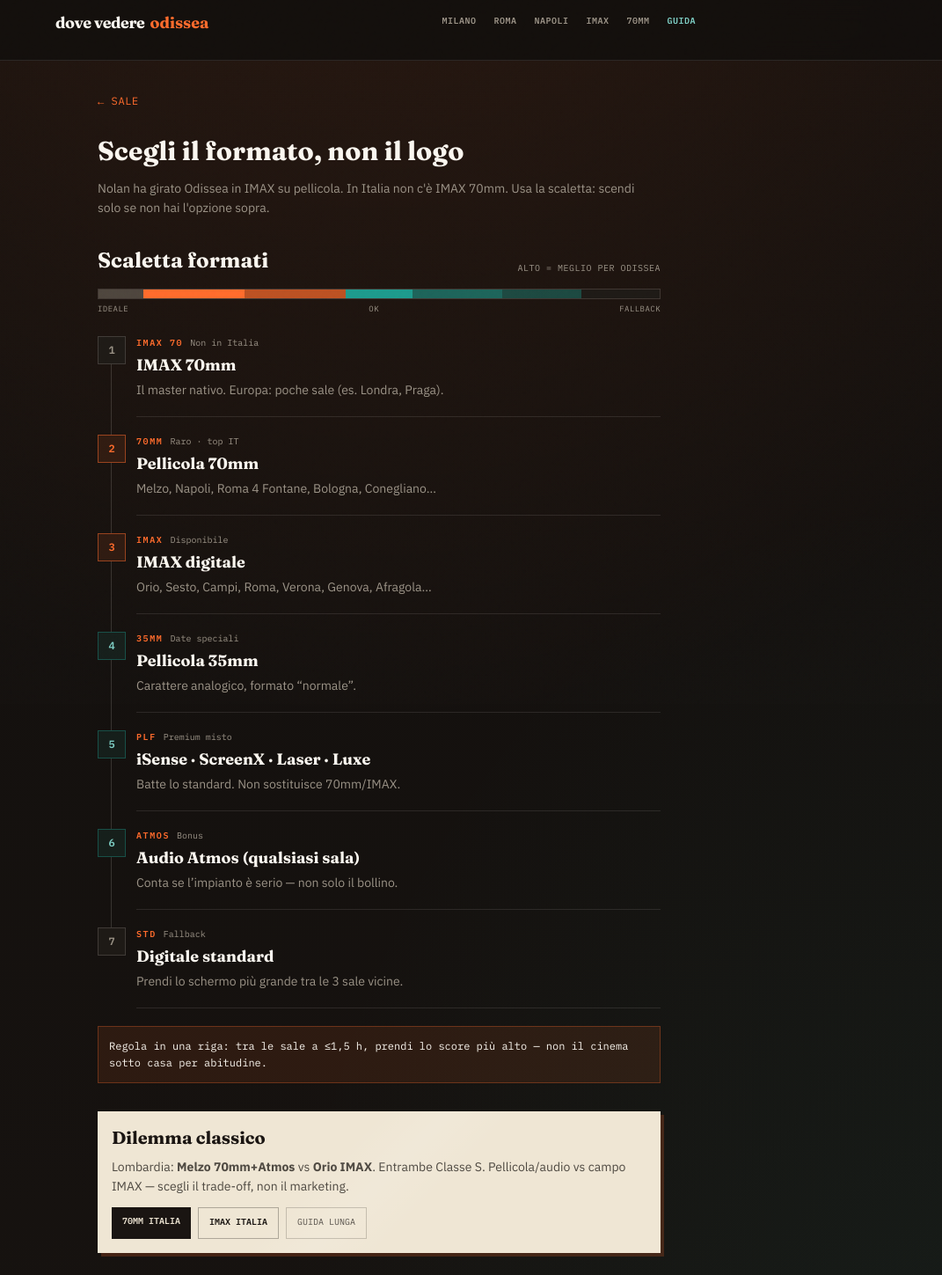
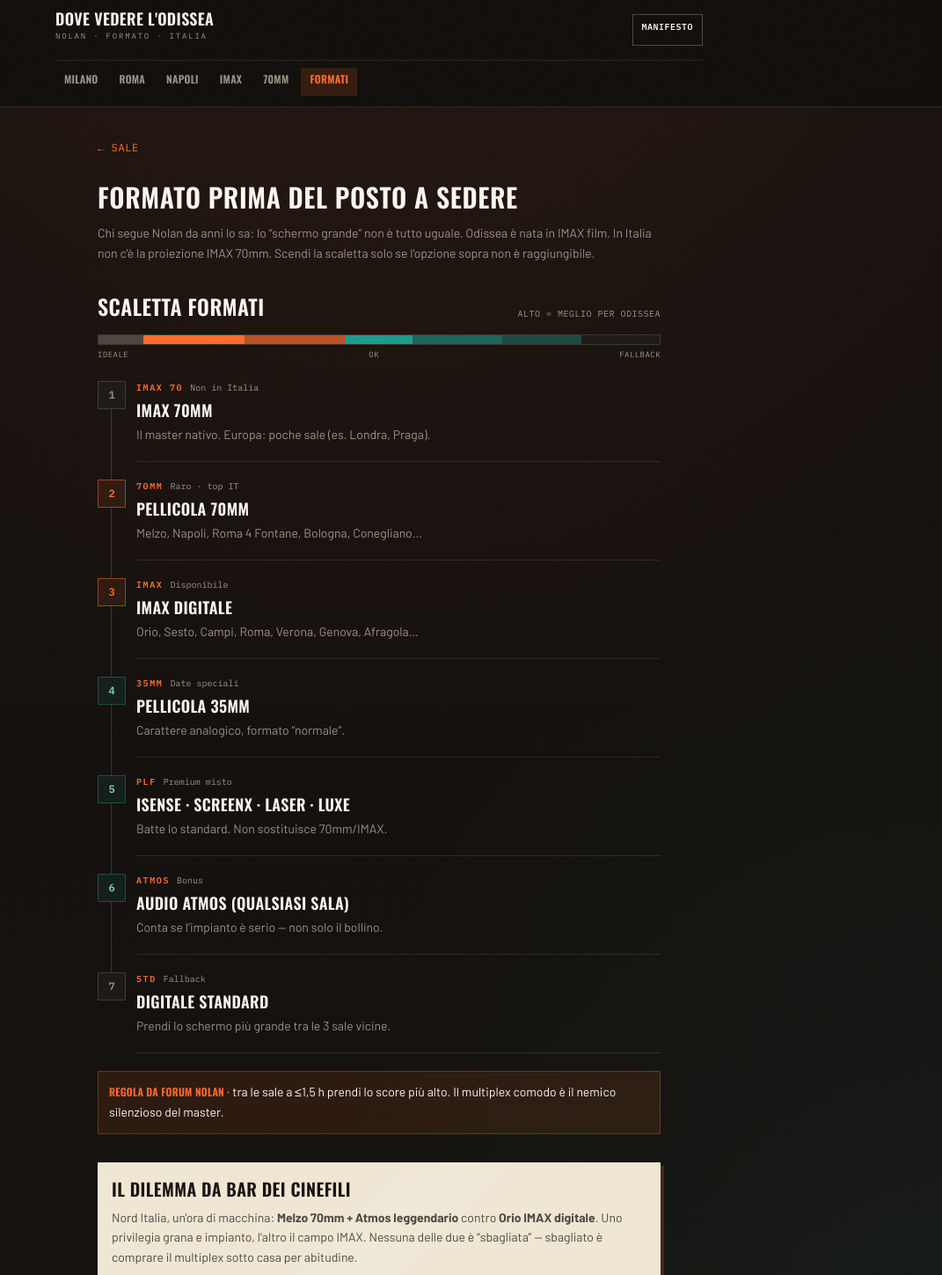
Before and after one commit to raffica93/odissy, a React (Vite) app: page /guida-formati in a window 1280 px wide. Shown: the top 1449 px of the page at 88% size, without its empty margins (209-1280 px from the left). Built offline with nearby package versions, Linux system fonts and the light colour scheme.

Commit message:
style: spartan Oswald/Barlow type, cinephile Nolan copy, header brand

```diff
--- a/index.html
+++ b/index.html
@@ -37,9 +37,10 @@
     <link rel="preconnect" href="https://fonts.googleapis.com" />
     <link rel="preconnect" href="https://fonts.gstatic.com" crossorigin />
     <link
-      href="https://fonts.googleapis.com/css2?family=Fraunces:opsz,wght@9..144,500;9..144,700;9..144,800&family=IBM+Plex+Mono:wght@400;500;600&family=IBM+Plex+Sans:wght@400;500;600;700&display=swap"
+      href="https://fonts.googleapis.com/css2?family=Barlow:wght@400;500;600;700&family=IBM+Plex+Mono:wght@400;500;600&family=Oswald:wght@500;600;700&display=swap"
       rel="stylesheet"
     />
+
   </head>
   <body>
     <div id="root"></div>
--- a/src/components/FormatGuide.tsx
+++ b/src/components/FormatGuide.tsx
@@ -21,35 +21,38 @@
         </Link>
       )}
 
-      <h1 className="font-display mt-4 text-3xl font-bold leading-tight text-chalk">
-        Scegli il formato, non il logo
+      <h1 className="font-display mt-4 text-3xl tracking-[0.04em] text-chalk">
+        Formato prima del posto a sedere
       </h1>
       <p className="mt-3 text-sm leading-relaxed text-dust">
-        Nolan ha girato Odissea in IMAX su pellicola. In Italia non c&apos;è IMAX
-        70mm. Usa la scaletta: scendi solo se non hai l&apos;opzione sopra.
+        Chi segue Nolan da anni lo sa: lo “schermo grande” non è tutto uguale.
+        Odissea è nata in IMAX film. In Italia non c&apos;è la proiezione IMAX
+        70mm. Scendi la scaletta solo se l&apos;opzione sopra non è raggiungibile.
       </p>
 
       <FormatLadder />
 
       <div className="ticket-surface mt-8 p-4 shadow-[4px_4px_0_#ff6b2c33]">
-        <h2 className="font-display text-xl font-bold text-ink">
-          Dilemma classico
+        <h2 className="font-display text-xl tracking-[0.06em] text-ink">
+          Il dilemma da bar dei cinefili
         </h2>
         <p className="mt-2 text-sm leading-relaxed text-ink/75">
-          Lombardia: <strong>Melzo 70mm+Atmos</strong> vs{' '}
-          <strong>Orio IMAX</strong>. Entrambe Classe S. Pellicola/audio vs
-          campo IMAX — scegli il trade-off, non il marketing.
+          Nord Italia, un&apos;ora di macchina:{' '}
+          <strong>Melzo 70mm + Atmos leggendario</strong> contro{' '}
+          <strong>Orio IMAX digitale</strong>. Uno privilegia grana e impianto,
+          l&apos;altro il campo IMAX. Nessuna delle due è “sbagliata” — sbagliato
+          è comprare il multiplex sotto casa per abitudine.
         </p>
         <div className="mt-3 flex flex-wrap gap-2">
           <Link
             to="/70mm-italia"
-            className="min-h-9 bg-ink px-3 py-2 font-mono text-[10px] font-semibold uppercase text-ticket"
+            className="min-h-9 bg-ink px-3 py-2 font-display text-[11px] tracking-[0.12em] text-ticket"
           >
             70mm Italia
           </Link>
           <Link
             to="/imax-italia"
-            className="min-h-9 border border-ink/30 px-3 py-2 font-mono text-[10px] font-semibold uppercase text-ink"
+            className="min-h-9 border border-ink/30 px-3 py-2 font-display text-[11px] tracking-[0.12em] text-ink"
           >
             IMAX Italia
           </Link>
@@ -57,14 +60,14 @@
             to="/come-scegliere-sala-nolan"
             className="min-h-9 border border-ink/20 px-3 py-2 font-mono text-[10px] uppercase text-ink/70"
           >
-            Guida lunga
+            Manifesto lungo
           </Link>
         </div>
       </div>
 
       <p className="mt-6 font-mono text-[10px] leading-relaxed text-dust/80">
-        Non ufficiale · non affiliato · verifica sempre il cartellone dello
-        spettacolo.
+        Non ufficiale · non affiliato · apri il cartellone e leggi il formato
+        dello spettacolo, non solo il nome della sala.
       </p>
     </article>
   )
--- a/src/components/FormatLadder.tsx
+++ b/src/components/FormatLadder.tsx
@@ -133,10 +133,14 @@
         ))}
       </ol>
 
-      <p className="border border-lamp/30 bg-lamp/10 p-3 font-mono text-xs leading-relaxed text-chalk">
-        Regola in una riga: tra le sale a ≤1,5 h, prendi lo score più alto — non
-        il cinema sotto casa per abitudine.
+      <p className="border border-lamp/30 bg-lamp/10 p-3 text-sm leading-relaxed text-chalk">
+        <span className="font-display text-[12px] tracking-[0.12em] text-lamp">
+          Regola da forum Nolan ·{' '}
+        </span>
+        tra le sale a ≤1,5 h prendi lo score più alto. Il multiplex comodo è il
+        nemico silenzioso del master.
       </p>
+
     </section>
   )
 }
--- a/src/components/HeroMark.tsx
+++ b/src/components/HeroMark.tsx
@@ -48,18 +48,19 @@
       {/* ticket perforation line */}
       <line x1="72" y1="42" x2="72" y2="118" stroke="#1a1512" strokeWidth="1" strokeDasharray="3 4" opacity="0.35" />
       {/* ticket text marks */}
-      <text x="82" y="58" fill="#1a1512" fontFamily="IBM Plex Mono, monospace" fontSize="9" fontWeight="600" letterSpacing="1.5">
+      <text x="82" y="58" fill="#1a1512" fontFamily="Oswald, sans-serif" fontSize="10" fontWeight="600" letterSpacing="2">
         ADMIT ONE
       </text>
-      <text x="82" y="78" fill="#ff6b2c" fontFamily="Georgia, serif" fontSize="16" fontWeight="700">
+      <text x="82" y="78" fill="#ff6b2c" fontFamily="Oswald, sans-serif" fontSize="18" fontWeight="700" letterSpacing="1">
         ODISSEA
       </text>
-      <text x="82" y="96" fill="#1a1512" fontFamily="IBM Plex Mono, monospace" fontSize="8" opacity="0.7">
-        SCEGLI LA SALA
+      <text x="82" y="96" fill="#1a1512" fontFamily="Oswald, sans-serif" fontSize="9" letterSpacing="1.5" opacity="0.85">
+        SCEGLI IL FORMATO
       </text>
       <text x="82" y="112" fill="#1d9a8c" fontFamily="IBM Plex Mono, monospace" fontSize="7" letterSpacing="1">
         IMAX · 70mm · ATMOS
       </text>
+
       {/* stub notch */}
       <circle cx="176" cy="70" r="7" fill="#120f0d" />
       <circle cx="176" cy="70" r="4" fill="none" stroke="#efe6d4" strokeWidth="1" />
--- a/src/components/SiteFooter.tsx
+++ b/src/components/SiteFooter.tsx
@@ -34,9 +34,11 @@
         </Link>
       </nav>
       <p>
-        Guida indipendente · non affiliata a Universal, IMAX o circuiti · voti
-        editoriali · controlla sempre formato e orari sul sito del cinema
+        dove vedere l&apos;odissea · guida da sala, non da streaming · non
+        affiliata a Universal / IMAX / circuiti · verifica sempre il formato sul
+        biglietto
       </p>
+
 
       <p>
         <a
--- a/src/components/SiteHeader.tsx
+++ b/src/components/SiteHeader.tsx
@@ -10,22 +10,43 @@
 
 export function SiteHeader() {
   return (
-    <header className="sticky top-0 z-40 border-b border-chalk/10 bg-void/90 backdrop-blur-md">
-      <div className="mx-auto flex max-w-3xl items-center justify-between gap-2 px-4 py-3">
-        <Link to="/" className="flex min-h-11 items-baseline gap-1.5 shrink-0">
-          <span className="font-display text-lg font-bold tracking-tight text-chalk">
-            dove vedere
-          </span>
-          <span className="font-display text-lg font-bold text-lamp">odissea</span>
-        </Link>
-        <nav className="flex items-center gap-1 overflow-x-auto [-ms-overflow-style:none] [scrollbar-width:none] [&::-webkit-scrollbar]:hidden">
+    <header className="sticky top-0 z-40 border-b border-chalk/10 bg-void/95 backdrop-blur-md">
+      <div className="mx-auto max-w-3xl px-4 py-3">
+        <div className="flex items-center justify-between gap-3">
+          <Link to="/" className="min-h-11 min-w-0 shrink">
+            <span className="font-display block text-[15px] leading-none tracking-[0.06em] text-chalk sm:text-lg">
+              dove vedere l&apos;odissea
+            </span>
+            <span className="mt-1 block font-mono text-[9px] uppercase tracking-[0.2em] text-dust">
+              nolan · formato · italia
+            </span>
+          </Link>
+          <NavLink
+            to="/come-scegliere-sala-nolan"
+            className={({ isActive }) =>
+              `min-h-9 shrink-0 border px-2.5 py-1.5 font-mono text-[10px] font-semibold uppercase tracking-wider ${
+                isActive
+                  ? 'border-lamp bg-lamp text-void'
+                  : 'border-chalk/25 text-chalk hover:border-lamp'
+              }`
+            }
+          >
+            Manifesto
+          </NavLink>
+        </div>
+        <nav
+          className="mt-3 flex items-center gap-1 overflow-x-auto border-t border-chalk/10 pt-2 [-ms-overflow-style:none] [scrollbar-width:none] [&::-webkit-scrollbar]:hidden"
+          aria-label="Città e formati"
+        >
           {nav.map((n) => (
             <NavLink
               key={n.to}
               to={n.to}
               className={({ isActive }) =>
-                `min-h-9 shrink-0 px-2 font-mono text-[10px] font-semibold uppercase tracking-wider ${
-                  isActive ? 'text-lamp' : 'text-dust hover:text-chalk'
+                `min-h-8 shrink-0 px-2.5 py-1 font-display text-[12px] tracking-[0.12em] ${
+                  isActive
+                    ? 'bg-lamp/15 text-lamp'
+                    : 'text-dust hover:text-chalk'
                 }`
               }
             >
@@ -33,14 +54,14 @@
             </NavLink>
           ))}
           <NavLink
-            to="/come-scegliere-sala-nolan"
+            to="/guida-formati"
             className={({ isActive }) =>
-              `min-h-9 shrink-0 px-2 font-mono text-[10px] font-semibold uppercase tracking-wider ${
-                isActive ? 'text-lamp' : 'text-tide-soft hover:text-chalk'
+              `min-h-8 shrink-0 px-2.5 py-1 font-display text-[12px] tracking-[0.12em] ${
+                isActive ? 'bg-lamp/15 text-lamp' : 'text-dust hover:text-chalk'
               }`
             }
           >
-            Guida
+            Formati
           </NavLink>
         </nav>
       </div>
--- a/src/index.css
+++ b/src/index.css
@@ -14,10 +14,12 @@
   --color-chalk: #faf6ef;
   --color-dust: #9a9286;
   --color-ink: #1a1512;
-  --font-display: "Fraunces", ui-serif, Georgia, serif;
-  --font-sans: "IBM Plex Sans", ui-sans-serif, system-ui, sans-serif;
+  /* Spartano: condensed display + sans geometrico austero */
+  --font-display: "Oswald", ui-sans-serif, system-ui, sans-serif;
+  --font-sans: "Barlow", ui-sans-serif, system-ui, sans-serif;
   --font-mono: "IBM Plex Mono", ui-monospace, monospace;
 }
+
 
 html,
 body,
@@ -55,8 +57,11 @@
 
 .font-display {
   font-family: var(--font-display);
-  font-optical-sizing: auto;
+  font-weight: 600;
+  letter-spacing: 0.02em;
+  text-transform: uppercase;
 }
+
 
 .font-mono {
   font-family: var(--font-mono);
```
Also changed, not shown: src/components/FilmCard.tsx (+6 -6 lines), src/components/GeoPrompt.tsx (+9 -12 lines), src/components/Hero.tsx (+12 -11 lines).
